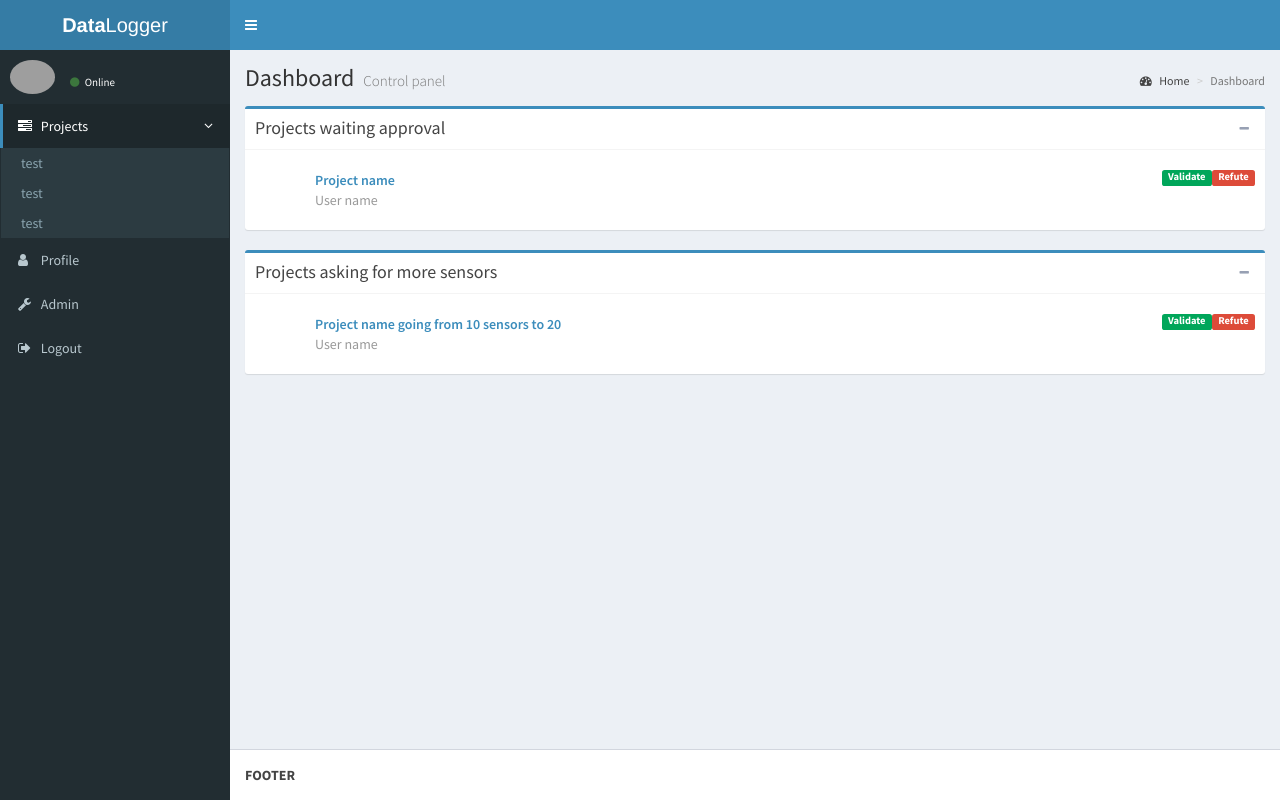
After one commit to OpenWeek/data-logger, a Flask app: template data_logger/templates/admin.html in a window 1280 px wide. The commit adds this page. Run offline with Flask 2, Linux system fonts and the light colour scheme; the template is opened without the code that fills it, so the values that code supplies are empty; parts of the project's set-up code (start-up, migrations or seed data) failed here and were passed over; some libraries are stand-ins or nearby versions; grey boxes are pictures that could not be loaded.

Commit message:
added some templates files

```diff
--- /dev/null
+++ b/data_logger/templates/admin.html
@@ -0,0 +1,67 @@
+{% extends "base.html" %}
+{% block body %}
+    <div class="box box-primary">
+
+
+            <div class="box-header with-border">
+              <h3 class="box-title">Projects waiting approval</h3>
+
+              <div class="box-tools pull-right">
+                <button type="button" class="btn btn-box-tool" data-widget="collapse"><i class="fa fa-minus"></i>
+                </button>
+              </div>
+            </div>
+            <!-- /.box-header -->
+            <div class="box-body">
+              <ul class="products-list product-list-in-box">
+                <li class="item">
+                  <div class="product-info">
+                    <a href="javascript:void(0)" class="product-title">Project name</a>
+                    <a class="label label-danger pull-right" href="#">Refute</a>
+                      <a class="label label-success pull-right" href="#">Validate</a>
+                    <span class="product-description">
+                          User name
+                        </span>
+                  </div>
+                </li>
+
+                <!-- /.item -->
+              </ul>
+            </div>
+    </div>
+
+
+
+    <div class="box box-primary">
+
+
+            <div class="box-header with-border">
+              <h3 class="box-title">Projects asking for more sensors</h3>
+
+              <div class="box-tools pull-right">
+                <button type="button" class="btn btn-box-tool" data-widget="collapse"><i class="fa fa-minus"></i>
+                </button>
+              </div>
+            </div>
+            <!-- /.box-header -->
+            <div class="box-body">
+              <ul class="products-list product-list-in-box">
+                <li class="item">
+                  <div class="product-info">
+                    <a href="javascript:void(0)" class="product-title">Project name going from 10 sensors to 20</a>
+                    <a class="label label-danger pull-right" href="#">Refute</a>
+                      <a class="label label-success pull-right" href="#">Validate</a>
+                    <span class="product-description">
+                          User name
+                        </span>
+                  </div>
+                </li>
+
+                <!-- /.item -->
+              </ul>
+            </div>
+            <!-- /.box-body -->
+            <!-- /.box-footer -->
+
+    </div>
+{% endblock %}
--- a/data_logger/templates/base.html
+++ b/data_logger/templates/base.html
@@ -56,39 +56,6 @@
         <span class="sr-only">Toggle navigation</span>
       </a>
 
-      <div class="navbar-custom-menu">
-        <ul class="nav navbar-nav">
-
-          <!-- User Account: style can be found in dropdown.less -->
-          <li class="dropdown user user-menu">
-            <a href="#" class="dropdown-toggle" data-toggle="dropdown">
-	      <span class="hidden-xs">{{user_name}}</span>
-            </a>
-
-            <ul class="dropdown-menu">
-              <!-- Menu Body -->
-
-              <!-- Menu Footer-->
-              <li class="user-footer">
-                <div class="pull-left">
-                  <a href="#" class="btn btn-default btn-flat">Profile</a>
-                </div>
-                <div class="pull-right">
-                  <a href="#" class="btn btn-default btn-flat">Sign out</a>
-                </div>
-              </li>
-
-            </ul>
-
-          </li>
-
-
-          <!-- Control Sidebar Toggle Button -->
-          <li>
-            <a href="#" data-toggle="control-sidebar"><i class="fa fa-gears"></i></a>
-          </li>
-        </ul>
-      </div>
     </nav>
   </header>
 
@@ -134,6 +101,11 @@
           <i class="fa fa-wrench"></i> <span>Admin</span>
   	  </a>
 	</li>
+    <li>
+    	  <a href="/logout">
+            <i class="fa fa-sign-out"></i> <span>Logout</span>
+    	  </a>
+  	</li>
 
 
       </ul>
--- a/data_logger/templates/index.html
+++ b/data_logger/templates/index.html
@@ -63,7 +63,6 @@
               <div class="box-tools pull-right">
                 <button type="button" class="btn btn-box-tool" data-widget="collapse"><i class="fa fa-minus"></i>
                 </button>
-                <button type="button" class="btn btn-box-tool" data-widget="remove"><i class="fa fa-times"></i></button>
               </div>
             </div>
             <!-- /.box-header -->
```
